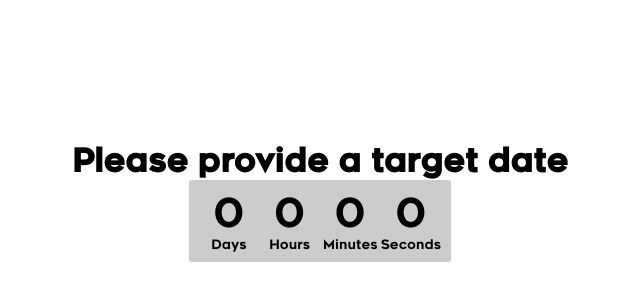
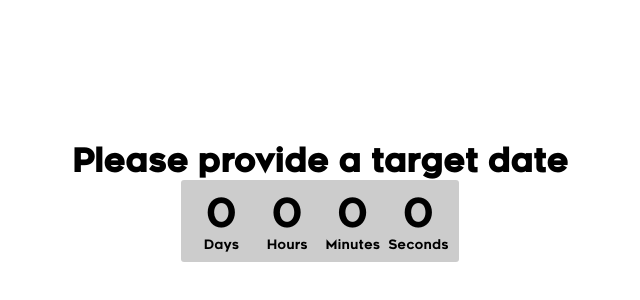
Before and after one commit to cheeseypi/SimpleStreamCountdown, a plain HTML site: page index.html in a window 1280 px wide. Shown: the part 198-498 px from the top of the page, without its empty margins (320-960 px from the left). Drawn offline with Linux system fonts and the light colour scheme.

Commit message:
Update index.css

```diff
--- a/index.css
+++ b/index.css
@@ -34,8 +34,8 @@ main {
   display: inline-grid;
   grid-template-columns: repeat(4, 1fr);
   grid-template-rows: repeat(2, auto);
-  grid-column-gap: 0px;
-  grid-row-gap: 0px;
+  column-gap: 5px;
+  row-gap: 0px;
 }
 
 .timerLabel {
```
